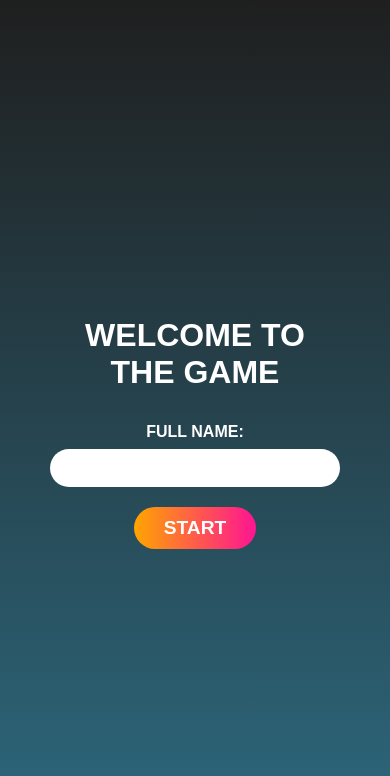
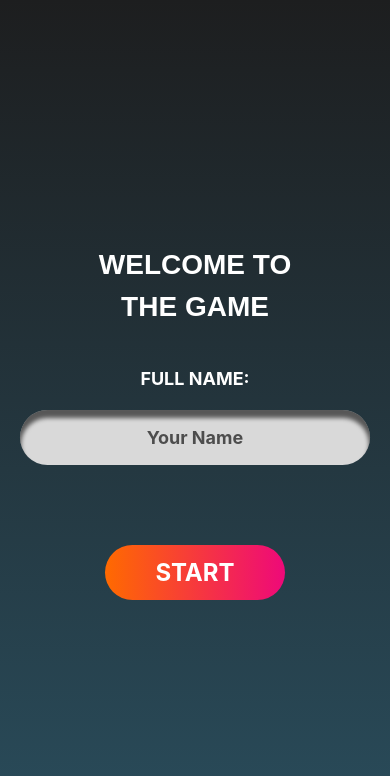
Before and after one commit to amoghhhb/game-welcome-frontend, a plain HTML site: page index.html in a window 390 px wide. Drawn offline with Linux system fonts and the light colour scheme.

Commit message:
Add files via upload

```diff
--- a/index.html
+++ b/index.html
@@ -1,21 +1,22 @@
 <!DOCTYPE html>
 <html lang="en">
 <head>
-  <meta charset="UTF-8">
-  <meta name="viewport" content="width=device-width, initial-scale=1.0">
-  <title>Welcome Screen</title>
-  <link rel="stylesheet" href="style.css">
+  <meta charset="UTF-8" />
+  <meta name="viewport" content="width=device-width, initial-scale=1.0"/>
+  <link rel="stylesheet" href="style.css"/>
+  <script src="script.js"></script>
+  <title>Welcome to the Game</title>
 </head>
 <body>
-  <div class="container">
-    <h1>WELCOME TO<br><span>THE GAME</span></h1>
-    <form id="nameForm">
-      <label for="fullName">FULL NAME:</label>
-      <input type="text" id="fullName" name="fullName" required />
-      <button type="submit">START</button>
+  <main id="hero-section" class="hero-container">
+    <h1 class="hero-title">WELCOME TO <br>THE GAME</h1>
+    <form class="hero-form" id="gameForm">
+      <div class="form-group">
+        <label for="fullName" class="form-label">FULL NAME:</label>
+        <input type="text" id="fullName" name="fullName" class="form-input" placeholder="Your Name" required />
+      </div>
+      <button type="submit" class="submit-button">START</button>
     </form>
-  </div>
-
-  <script src="script.js"></script>
+  </main>
 </body>
 </html>
--- a/script.js
+++ b/script.js
@@ -1,19 +1,26 @@
-document.getElementById('nameForm').addEventListener('submit', async function(e) {
-  e.preventDefault();
+document.getElementById("gameForm").addEventListener("submit", async function (event) {
+      event.preventDefault(); // Prevent actual form submit
 
-  const fullName = document.getElementById('fullName').value;
+      const name = document.getElementById("fullName").value;
 
-  const res = await fetch('https://game-backend-ktgk.onrender.com', {
-    method: 'POST',
+      try {
+        const response = await fetch("https://your-railway-backend-url.com/api/save-name", {
+          method: "POST",
           headers: {
-      'Content-Type': 'application/json'
+            "Content-Type": "application/json"
           },
-    body: JSON.stringify({ name: fullName })
+          body: JSON.stringify({ fullName: name })
         });
 
-  if (res.ok) {
-    window.location.href = '/next.html';
+        if (response.ok) {
+          alert("Name submitted successfully!");
+          // Optionally redirect
+          window.location.href = "game.html";
         } else {
-    alert('Failed to save name.');
+          alert("Failed to submit. Try again.");
+        }
+      } catch (error) {
+        console.error("Error:", error);
+        alert("An error occurred.");
       }
     });
--- a/style.css
+++ b/style.css
@@ -1,50 +1,170 @@
+:root {
+    --gradient-primary: linear-gradient(90deg, #ff6a00 0%, #ee0979 100%);
+    --gradient-background: linear-gradient(180deg, #1d1e1f 0%, #2b5263 111.33%);
+    --color-white: #ffffff;
+    --color-input-bg: #d9d9d9;
+    --color-input-text: #4d4d4d;
+    --shadow-text: 4px 4px 6px 0px rgba(0, 0, 0, 0.6);
+    --shadow-input-inset: inset 0px 7px 4px 1px rgba(0, 0, 0, 0.6);
+}
+
 body {
     margin: 0;
-  font-family: 'Arial', sans-serif;
-  background: linear-gradient(to bottom, #1f1f1f, #2d697e);
+    padding: 0;
+    font-family: 'Inter', sans-serif;
+    background: var(--gradient-background);
+    color: var(--color-white);
     display: flex;
+    justify-content: center;
+    align-items: center;
+    min-height: 100vh;
+    box-sizing: border-box;
+}
+
+*,
+*::before,
+*::after {
+    box-sizing: inherit;
+}
+
+/* CSS from section:hero */
+.hero-container {
+        max-width: 1440px;
+        width: 100%;
+        padding: 40px 20px;
+        display: flex;
+        flex-direction: column;
         align-items: center;
         justify-content: center;
-  height: 100vh;
-  color: white;
-}
-
-.container {
         text-align: center;
     }
 
-h1 {
-  font-size: 2em;
-  margin-bottom: 2rem;
+    .hero-title {
+        font-family: 'Poppins', sans-serif;
+        font-weight: 700;
+        font-size: 48px;
+        line-height: 1.5;
+        color: var(--color-white);
+        margin: 0;
+        /* Spacing: top of form group (365) - bottom of title (138+190=328) = 37px */
+        margin-bottom: 37px;
     }
 
-input {
-  padding: 10px 20px;
-  border-radius: 20px;
-  border: none;
-  width: 250px;
-  font-size: 1rem;
+    .hero-form {
+        display: flex;
+        flex-direction: column;
+        align-items: center;
+        width: 100%;
+        max-width: 428px; /* Based on Group 2 width */
     }
 
-label {
-  display: block;
-  margin-bottom: 0.5rem;
-  font-weight: bold;
+    .form-group {
+        display: flex;
+        flex-direction: column;
+        align-items: center;
+        width: 100%;
+        /* Spacing: top of button (637) - bottom of form group (365+101.8=466.8) = 170.2px */
+        margin-bottom: 170px;
     }
 
-button {
-  margin-top: 20px;
-  padding: 10px 30px;
-  border: none;
-  border-radius: 25px;
-  font-size: 1.2rem;
-  font-weight: bold;
-  color: white;
-  background: linear-gradient(to right, orange, deeppink);
-  cursor: pointer;
-  transition: transform 0.2s;
+    .form-label {
+        font-family: 'Inter', sans-serif;
+        font-weight: 700;
+        font-size: 20px;
+        line-height: 1.21; /* 24.2px / 20px */
+        color: var(--color-white);
+        /* Spacing: top of input rect (395.2) - top of label (365) = 30.2px */
+        margin-bottom: 30px;
     }
 
-button:hover {
+    .form-input {
+        background-color: var(--color-input-bg);
+        border-radius: 30px;
+        box-shadow: var(--shadow-input-inset);
+        border: none;
+        width: 100%;
+        max-width: 399px; /* From figma rect width */
+        height: 72px;
+        padding: 0 20px;
+        font-family: 'Inter', sans-serif;
+        font-weight: 700;
+        font-size: 24px;
+        line-height: 1.21; /* 29px / 24px */
+        color: var(--color-input-text);
+        text-align: center;
+    }
+
+    .form-input::placeholder {
+        color: var(--color-input-text);
+        opacity: 1;
+    }
+
+    .submit-button {
+        background: var(--gradient-primary);
+        border-radius: 33px;
+        width: 230px;
+        height: 69px;
+        border: none;
+        cursor: pointer;
+        color: var(--color-white);
+        font-family: 'Inter', sans-serif;
+        font-weight: 700;
+        font-size: 32px;
+        line-height: 1.21; /* 38.7px / 32px */
+        text-shadow: var(--shadow-text);
+        display: flex;
+        justify-content: center;
+        align-items: center;
+        transition: transform 0.2s ease-in-out, box-shadow 0.2s ease-in-out;
+    }
+
+    .submit-button:hover {
         transform: scale(1.05);
+        box-shadow: 0 5px 15px rgba(238, 9, 121, 0.4);
     }
+
+    /* Responsive Design */
+    @media (max-width: 768px) {
+        .hero-title {
+            font-size: 36px;
+        }
+        .form-group {
+            margin-bottom: 120px;
+        }
+        .form-input {
+            font-size: 20px;
+            height: 60px;
+        }
+        .submit-button {
+            font-size: 28px;
+            width: 200px;
+            height: 60px;
+        }
+    }
+
+    @media (max-width: 480px) {
+        .hero-container {
+            padding-top: 60px;
+            padding-bottom: 60px;
+        }
+        .hero-title {
+            font-size: 28px;
+            margin-bottom: 40px;
+        }
+        .form-group {
+            margin-bottom: 80px;
+        }
+        .form-label {
+            font-size: 18px;
+            margin-bottom: 20px;
+        }
+        .form-input {
+            font-size: 18px;
+            height: 55px;
+        }
+        .submit-button {
+            font-size: 24px;
+            width: 180px;
+            height: 55px;
+        }
+    }
```
Also changed, not shown: game.html (added, +18 -0 lines). Lines whose indentation alone changed are shown as unchanged.
